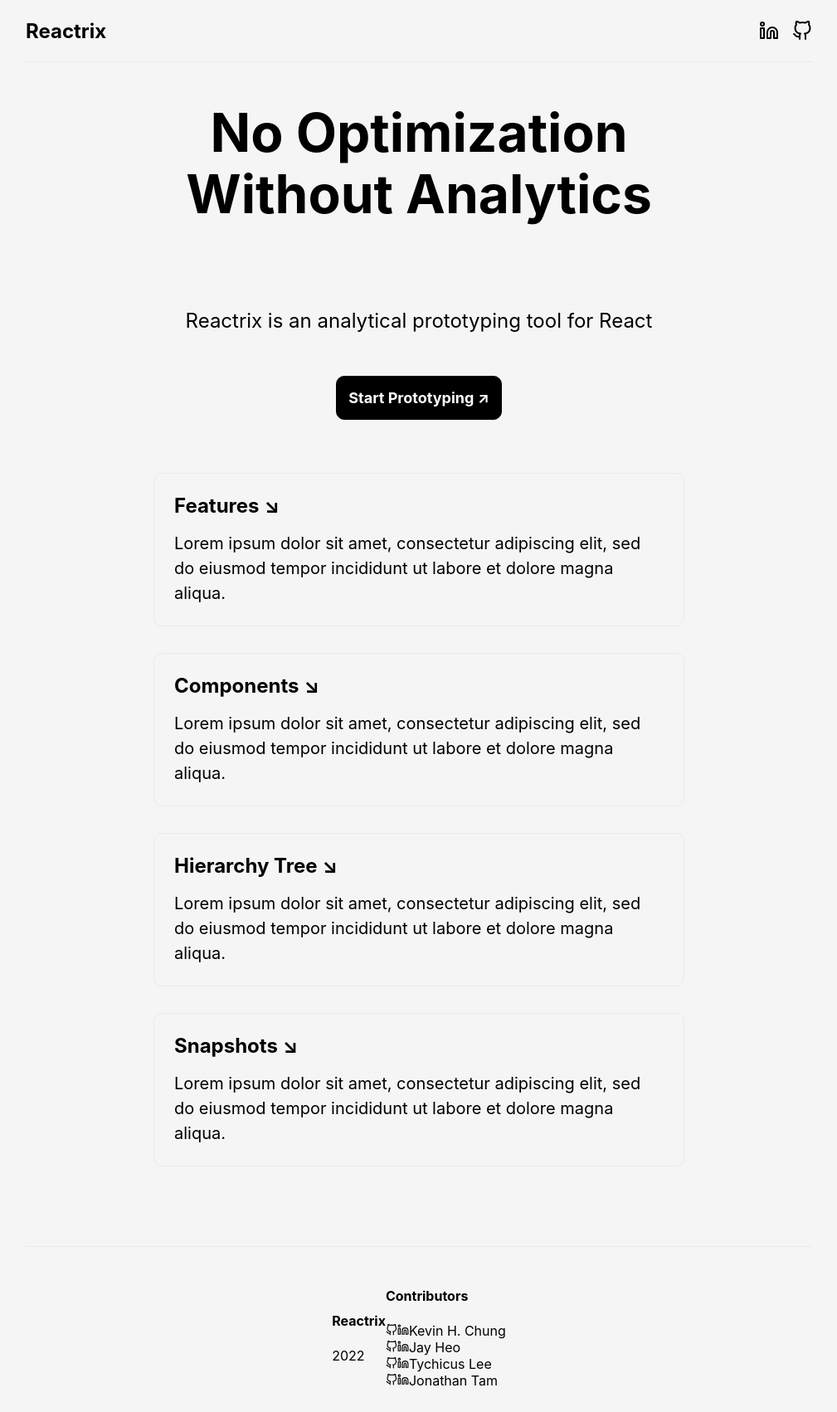
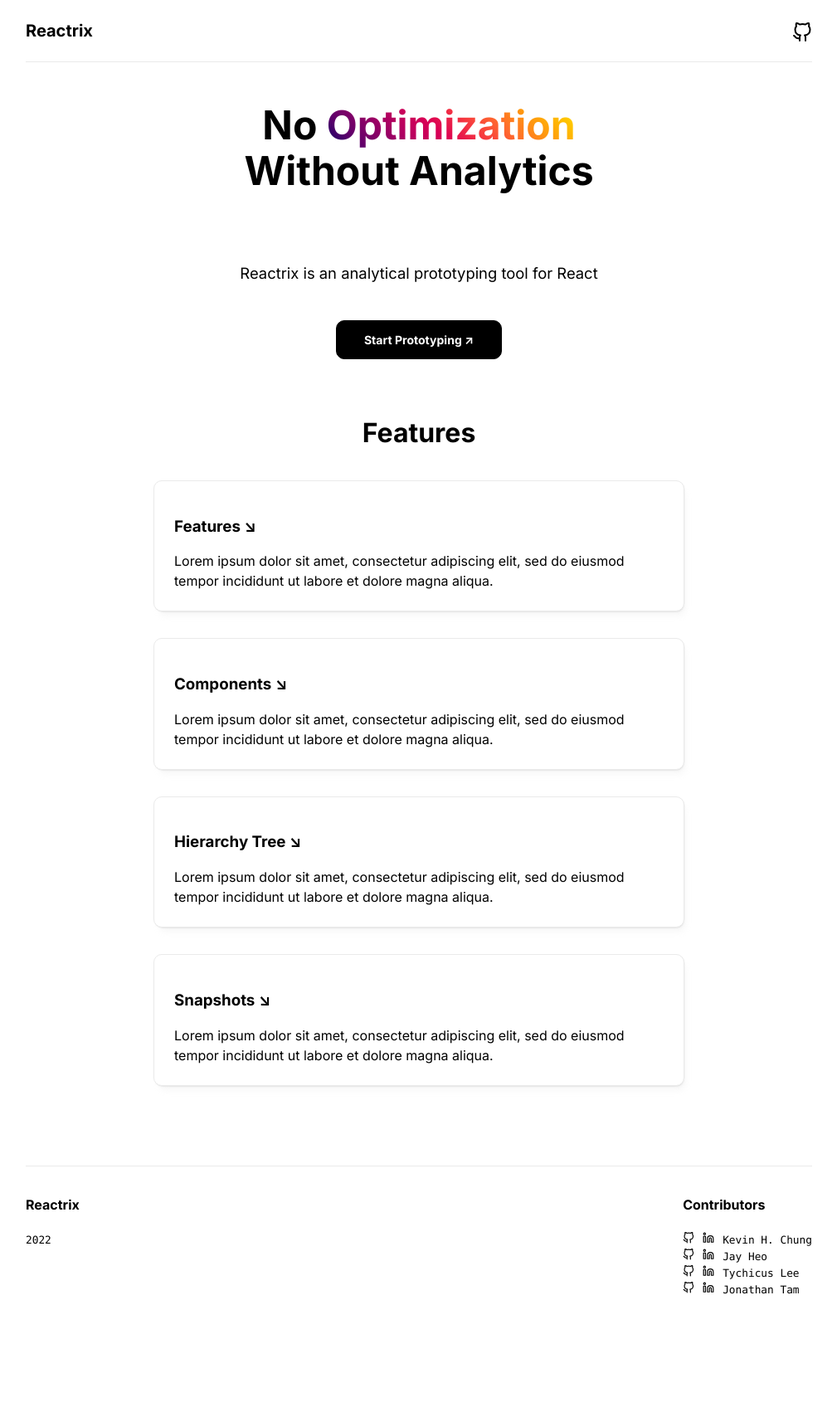
Before and after one commit to Reactrix-Admin/reactrixapp, a Next.js app: page / in a window 1280 px wide. Shown: the whole page at 83% size, without its empty margins (135-1144 px from the left). After the commit the page ends 1612 px from the top, so only its background shows below. Built offline with nearby package versions, Linux system fonts and the light colour scheme.

Commit message:
css updates

```diff
--- a/pages/header.js
+++ b/pages/header.js
@@ -9,7 +9,7 @@ function HeaderComponent() {
         Reactrix{' '}
       </a>
       <div className={styles.social}>
-        <span className={styles.icon}>
+        {/* <span className={styles.icon}>
           <a href='/' target='_blank' rel='noopener noreferrer'>
             <Image
               src='/linkedin.svg'
@@ -18,7 +18,7 @@ function HeaderComponent() {
               height={24}
             />
           </a>
-        </span>
+        </span> */}
         <span className={styles.icon}>
           <a
             href='https://github.com/oslabs-beta/Reactrix'
--- a/pages/index.js
+++ b/pages/index.js
@@ -19,7 +19,7 @@ export default function Home() {
       <HeaderComponent />
 
       <h1 className={styles.title}>
-        No Optimization
+        No <span className={styles.gradient}>Optimization</span>
         <br />
         Without Analytics
       </h1>
@@ -34,13 +34,14 @@ export default function Home() {
         rel='noopener noreferrer'
         className={styles.start}
       >
-        <h2>Start Prototyping &#8599;</h2>
+        <h3>Start Prototyping &#8599;</h3>
       </a>
 
       <main className={styles.main}>
         <div className={styles.grid}>
+          <h1 className={styles.subtitle}>Features</h1>
           <div className={styles.card}>
-            <h2>Features &#8600;</h2>
+            <h3>Features &#8600;</h3>
             <p>
               Lorem ipsum dolor sit amet, consectetur adipiscing elit, sed do
               eiusmod tempor incididunt ut labore et dolore magna aliqua.
@@ -48,7 +49,7 @@ export default function Home() {
           </div>
 
           <div className={styles.card}>
-            <h2>Components &#8600;</h2>
+            <h3>Components &#8600;</h3>
             <p>
               Lorem ipsum dolor sit amet, consectetur adipiscing elit, sed do
               eiusmod tempor incididunt ut labore et dolore magna aliqua.
@@ -56,7 +57,7 @@ export default function Home() {
           </div>
 
           <div className={styles.card}>
-            <h2>Hierarchy Tree &#8600;</h2>
+            <h3>Hierarchy Tree &#8600;</h3>
             <p>
               Lorem ipsum dolor sit amet, consectetur adipiscing elit, sed do
               eiusmod tempor incididunt ut labore et dolore magna aliqua.
@@ -64,7 +65,7 @@ export default function Home() {
           </div>
 
           <div className={styles.card}>
-            <h2>Snapshots &#8600;</h2>
+            <h3>Snapshots &#8600;</h3>
             <p>
               Lorem ipsum dolor sit amet, consectetur adipiscing elit, sed do
               eiusmod tempor incididunt ut labore et dolore magna aliqua.
--- a/styles/Home.module.css
+++ b/styles/Home.module.css
@@ -1,8 +1,5 @@
-@import url('https://fonts.googleapis.com/css2?family=Inter:wght@200;300;400;700;900&display=swap');
-
 .container {
   min-height: 100vh;
-  /* min-width: 600px; */
   padding: 0 0.5rem;
   display: flex;
   flex-direction: column;
@@ -25,28 +22,7 @@
   display: flex;
   justify-content: space-between;
   align-items: center;
-  font-size: 1.5rem;
-  font-weight: bold;
-}
-
-.footer {
-  width: 75%;
-  height: 200px;
-  margin-top: 5rem;
-  border-top: 1px solid #eaeaea;
-  display: flex;
-  justify-content: center;
-  align-items: center;
-}
-
-.footer a {
-  color: #0070f3;
-  font-weight: bold;
-  transition: color 0.3s ease;
-}
-
-.footer a:hover {
-  color: #000000;
+  font-size: 1.25rem;
   font-weight: bold;
 }
 
@@ -64,7 +40,7 @@
 .title {
   margin-top: 1rem;
   line-height: 1.15;
-  font-size: 4rem;
+  font-size: 3rem;
 }
 
 .title {
@@ -72,9 +48,27 @@
   text-align: center;
 }
 
+.gradient {
+  background: linear-gradient(
+    45deg,
+    hsl(240deg 100% 20%) 0%,
+    hsl(289deg 100% 21%) 11%,
+    hsl(315deg 100% 27%) 22%,
+    hsl(329deg 100% 36%) 33%,
+    hsl(337deg 100% 43%) 44%,
+    hsl(357deg 91% 59%) 56%,
+    hsl(17deg 100% 59%) 67%,
+    hsl(34deg 100% 53%) 78%,
+    hsl(45deg 100% 50%) 89%,
+    hsl(55deg 100% 50%) 100%
+  );
+  -webkit-background-clip: text;
+  -webkit-text-fill-color: transparent;
+}
+
 .description {
   line-height: 1.5;
-  font-size: 1.5rem;
+  font-size: 1.15rem;
   text-align: center;
 }
 
@@ -99,13 +93,18 @@
   border-color: #000000;
 }
 
+.subtitle {
+  justify-content: left;
+  align-items: left;
+}
+
 .code {
   background: #fafafa;
   border-radius: 5px;
   padding: 0.75rem;
-  font-size: 1.1rem;
-  font-family: Inter, Menlo, Monaco, Lucida Console, Liberation Mono,
-    DejaVu Sans Mono, Bitstream Vera Sans Mono, Courier New, monospace;
+  font-size: 1rem;
+  font-family: Menlo, Monaco, Lucida Console, Liberation Mono, DejaVu Sans Mono,
+    Bitstream Vera Sans Mono, Courier New, monospace;
 }
 
 .grid {
@@ -127,6 +126,7 @@
   border-radius: 10px;
   transition: color 0.15s ease, border-color 0.15s ease;
   width: 80%;
+  box-shadow: var(--shadow-elevation-medium);
 }
 
 .card:hover,
@@ -142,13 +142,19 @@
 
 .card p {
   margin: 0;
-  font-size: 1.25rem;
+  font-size: 1rem;
   line-height: 1.5;
 }
 
 .logo {
   height: 1em;
   margin-left: 0.5rem;
+}
+
+.caption {
+  font-size: 0.8rem;
+  font-family: Menlo, Monaco, Lucida Console, Liberation Mono, DejaVu Sans Mono,
+    Bitstream Vera Sans Mono, Courier New, monospace;
 }
 
 .social {
@@ -160,6 +166,40 @@
   padding-left: 1rem;
 }
 
+.footer {
+  width: 75%;
+  height: 175px;
+  padding-top: 15px;
+  margin: 5rem 0 2rem 0;
+  border-top: 1px solid #eaeaea;
+  display: flex;
+  justify-content: space-between;
+  align-items: right;
+}
+
+.footer p {
+  display: flex;
+  flex-direction: column;
+}
+
+.footer a {
+  font-size: 1rem;
+  padding-right: 10px;
+  color: rgb(100, 100, 100);
+  transition: color 0.15s ease;
+}
+
+.footer a:hover {
+  color: #000000;
+  text-decoration: underline;
+}
+
+.footer span {
+  font-size: 0.8rem;
+  font-family: Menlo, Monaco, Lucida Console, Liberation Mono, DejaVu Sans Mono,
+    Bitstream Vera Sans Mono, Courier New, monospace;
+}
+
 @media (max-width: 600px) {
   .grid {
     width: 100%;
--- a/styles/globals.css
+++ b/styles/globals.css
@@ -1,10 +1,12 @@
+@import url('https://fonts.googleapis.com/css2?family=Inter:wght@200;300;400;700;900&display=swap');
+
 html,
 body {
-  background: #f5f5f5;
+  background: #ffffff;
   padding: 0;
   margin: 0;
-  font-family: -apple-system, BlinkMacSystemFont, Segoe UI, Roboto, Oxygen,
-    Ubuntu, Cantarell, Fira Sans, Droid Sans, Helvetica Neue, sans-serif;
+  font-family: Inter, -apple-system, BlinkMacSystemFont, Segoe UI, Roboto,
+    Oxygen, Ubuntu, Cantarell, Fira Sans, Droid Sans, Helvetica Neue, sans-serif;
 }
 
 a {
@@ -15,3 +17,22 @@ a {
 * {
   box-sizing: border-box;
 }
+
+:root {
+  --shadow-color: 0deg 0% 77%;
+  --shadow-elevation-low: 0.3px 0.5px 0.5px hsl(var(--shadow-color) / 0.3),
+    0.3px 0.7px 0.7px -1.9px hsl(var(--shadow-color) / 0.24),
+    0.8px 1.6px 1.7px -3.7px hsl(var(--shadow-color) / 0.17);
+  --shadow-elevation-medium: 0.3px 0.5px 0.5px hsl(var(--shadow-color) / 0.32),
+    0.5px 1.1px 1.1px -1.2px hsl(var(--shadow-color) / 0.27),
+    1.5px 3px 3.1px -2.5px hsl(var(--shadow-color) / 0.21),
+    4px 8px 8.4px -3.7px hsl(var(--shadow-color) / 0.16);
+  --shadow-elevation-high: 0.3px 0.5px 0.5px hsl(var(--shadow-color) / 0.3),
+    0.6px 1.3px 1.3px -0.5px hsl(var(--shadow-color) / 0.27),
+    1.2px 2.3px 2.4px -1.1px hsl(var(--shadow-color) / 0.25),
+    2.1px 4.2px 4.4px -1.6px hsl(var(--shadow-color) / 0.22),
+    3.7px 7.4px 7.8px -2.1px hsl(var(--shadow-color) / 0.2),
+    6.2px 12.4px 13px -2.7px hsl(var(--shadow-color) / 0.17),
+    9.9px 19.8px 20.8px -3.2px hsl(var(--shadow-color) / 0.15),
+    15px 30px 31.4px -3.7px hsl(var(--shadow-color) / 0.12);
+}
```
